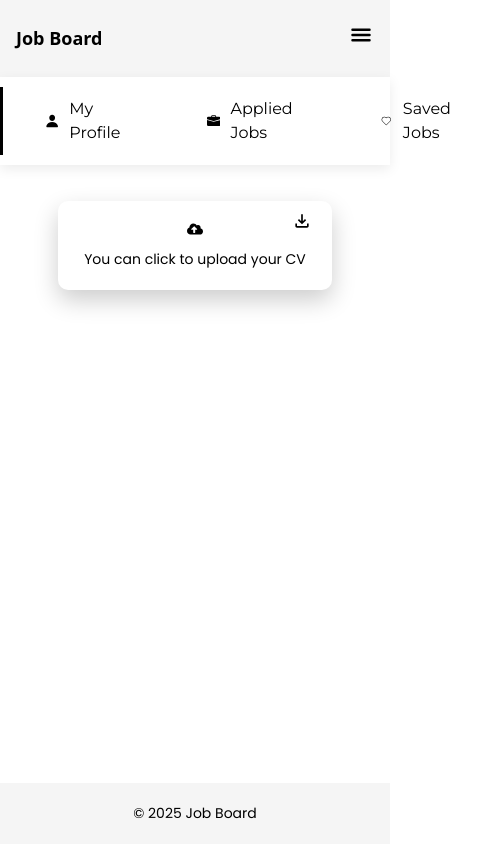
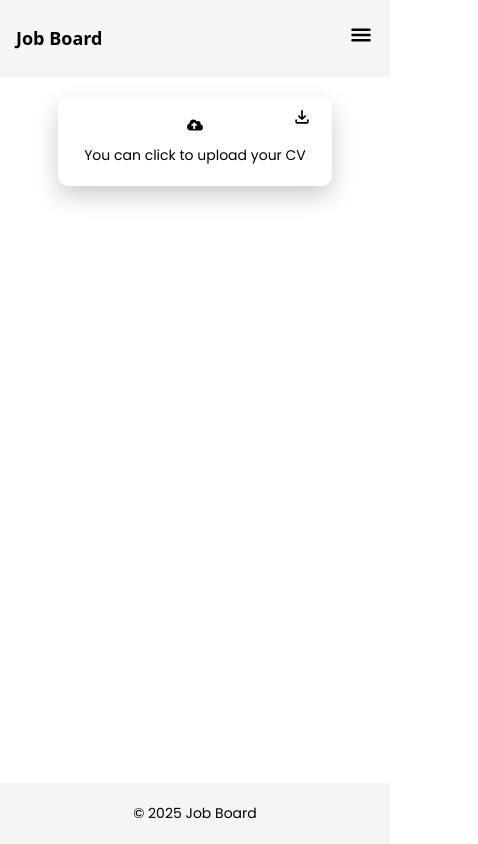
Before and after one commit to ArturBaghdanyan/JobBoard, a React (Vite) app: page /profile in a window 390 px wide. Shown: the whole page, 478 px wide, since content can reach past the window. Built offline with nearby package versions, Linux system fonts and the light colour scheme; no server answers.

Commit message:
changed profile menu

```diff
--- a/src/components/header/mobile/mobile.module.scss
+++ b/src/components/header/mobile/mobile.module.scss
@@ -100,7 +100,8 @@
   div,
   span,
   button,
-  p,a {
+  p,
+  a {
     color: black;
   }
 }
--- a/src/components/profile/profile-menu/ProfileMenu.tsx
+++ b/src/components/profile/profile-menu/ProfileMenu.tsx
@@ -20,7 +20,7 @@ const ProfileMenu = () => {
         </NavLink>
 
         <NavLink
-          to="/reserved"
+          to="/applied-jobs"
           className={({ isActive }) =>
             `${style.menu_link} ${isActive ? style.active : ""}`
           }
@@ -30,7 +30,7 @@ const ProfileMenu = () => {
         </NavLink>
 
         <NavLink
-          to="/savedJobs"
+          to="/saved-jobs"
           className={({ isActive }) =>
             `${style.menu_link} ${isActive ? style.active : ""}`
           }
--- a/src/components/profile/profile-menu/style.module.scss
+++ b/src/components/profile/profile-menu/style.module.scss
@@ -72,3 +72,9 @@
     }
   }
 }
+
+@media (max-width: 678px) {
+    .menu {
+        display: none;
+    }
+}
```
